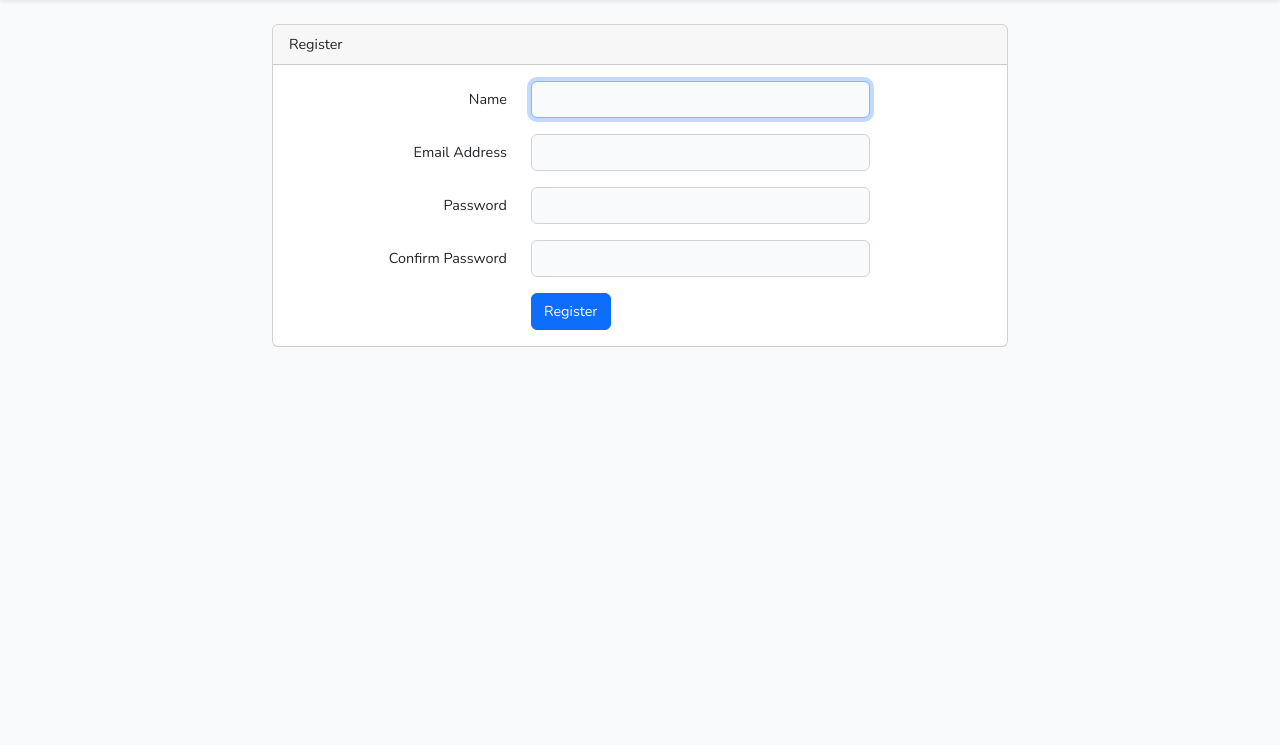
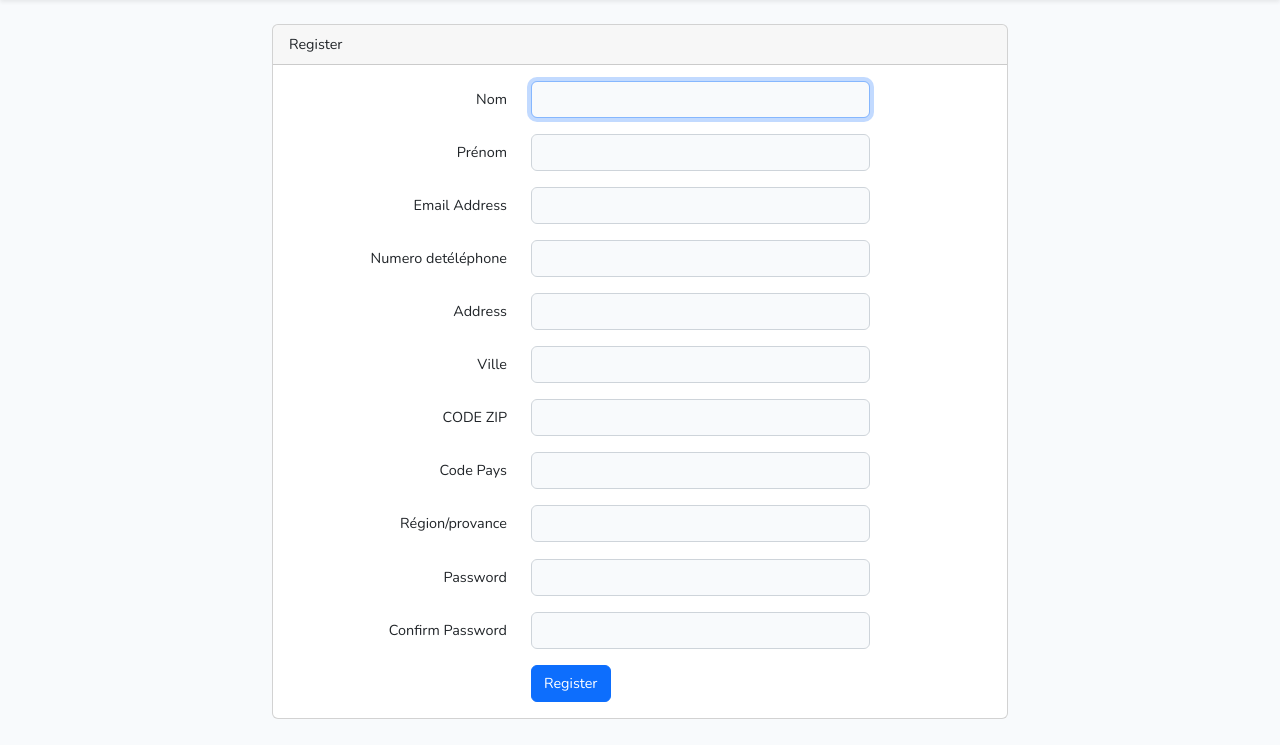
Before and after one commit to mouataz1/AUCTIONFIVE, a Laravel app: page /register in a window 1280 px wide. Shown: the part 55-800 px from the top of the page. Run offline with Laravel 9, Linux system fonts and the light colour scheme; style sheets or scripts are compiled from the project's sources.

Commit message:
registration update

```diff
--- a/app/Http/Controllers/Auth/RegisterController.php
+++ b/app/Http/Controllers/Auth/RegisterController.php
@@ -52,6 +52,13 @@ class RegisterController extends Controller
         return Validator::make($data, [
             'name' => ['required', 'string', 'max:255'],
             'email' => ['required', 'string', 'email', 'max:255', 'unique:users'],
+            'phone'=> ['required', 'string', 'max:255'],
+            'address'=> ['required', 'string', 'max:255'],
+            'lname'=> ['required', 'string', 'max:255'],
+            'city'=> ['required', 'string', 'max:255'],
+            'zip_code'=> ['required', 'string', 'max:255'],
+            'country_code'=> ['required', 'string', 'max:255'],
+            'state'=> ['required', 'string', 'max:255'],
             'password' => ['required', 'string', 'min:8', 'confirmed'],
         ]);
     }
@@ -67,6 +74,13 @@ class RegisterController extends Controller
         return User::create([
             'name' => $data['name'],
             'email' => $data['email'],
+            'phone' => $data['phone'],
+            'address' => $data['address'],
+            'lname' => $data['lname'],
+            'city' => $data['city'],
+            'zip_code' => $data['zip_code'],
+            'country_code' => $data['country_code'],
+            'state' => $data['state'],
             'password' => Hash::make($data['password']),
         ]);
     }
--- a/resources/views/auth/register.blade.php
+++ b/resources/views/auth/register.blade.php
@@ -12,12 +12,26 @@
                         @csrf
 
                         <div class="row mb-3">
-                            <label for="name" class="col-md-4 col-form-label text-md-end">{{ __('Name') }}</label>
+                            <label for="name" class="col-md-4 col-form-label text-md-end">{{ __('Nom') }}</label>
 
                             <div class="col-md-6">
                                 <input id="name" type="text" class="form-control @error('name') is-invalid @enderror" name="name" value="{{ old('name') }}" required autocomplete="name" autofocus>
 
                                 @error('name')
+                                    <span class="invalid-feedback" role="alert">
+                                        <strong>{{ $message }}</strong>
+                                    </span>
+                                @enderror
+                            </div>
+                        </div>
+
+                        <div class="row mb-3">
+                            <label for="lname" class="col-md-4 col-form-label text-md-end">{{ __('Prénom') }}</label>
+
+                            <div class="col-md-6">
+                                <input id="lname" type="text" class="form-control @error('lname') is-invalid @enderror" name="lname" value="{{ old('lname') }}" required autocomplete="lname" autofocus>
+
+                                @error('lname')
                                     <span class="invalid-feedback" role="alert">
                                         <strong>{{ $message }}</strong>
                                     </span>
@@ -32,6 +46,90 @@
                                 <input id="email" type="email" class="form-control @error('email') is-invalid @enderror" name="email" value="{{ old('email') }}" required autocomplete="email">
 
                                 @error('email')
+                                    <span class="invalid-feedback" role="alert">
+                                        <strong>{{ $message }}</strong>
+                                    </span>
+                                @enderror
+                            </div>
+                        </div>
+
+                        <div class="row mb-3">
+                            <label for="phone" class="col-md-4 col-form-label text-md-end">{{ __('Numero detéléphone') }}</label>
+
+                            <div class="col-md-6">
+                                <input id="phone" type="text" class="form-control @error('phone') is-invalid @enderror" name="phone" value="{{ old('phone') }}" required autocomplete="phone" autofocus>
+
+                                @error('phone')
+                                    <span class="invalid-feedback" role="alert">
+                                        <strong>{{ $message }}</strong>
+                                    </span>
+                                @enderror
+                            </div>
+                        </div>
+
+                        <div class="row mb-3">
+                            <label for="name" class="col-md-4 col-form-label text-md-end">{{ __('Address') }}</label>
+
+                            <div class="col-md-6">
+                                <input id="address" type="text" class="form-control @error('address') is-invalid @enderror" name="address" value="{{ old('address') }}" required autocomplete="address" autofocus>
+
+                                @error('address')
+                                    <span class="invalid-feedback" role="alert">
+                                        <strong>{{ $message }}</strong>
+                                    </span>
+                                @enderror
+                            </div>
+                        </div>
+
+                        <div class="row mb-3">
+                            <label for="city" class="col-md-4 col-form-label text-md-end">{{ __('Ville') }}</label>
+
+                            <div class="col-md-6">
+                                <input id="city" type="text" class="form-control @error('city') is-invalid @enderror" name="city" value="{{ old('city') }}" required autocomplete="city" autofocus>
+
+                                @error('city')
+                                    <span class="invalid-feedback" role="alert">
+                                        <strong>{{ $message }}</strong>
+                                    </span>
+                                @enderror
+                            </div>
+                        </div>
+
+                        <div class="row mb-3">
+                            <label for="zip_code" class="col-md-4 col-form-label text-md-end">{{ __('CODE ZIP') }}</label>
+
+                            <div class="col-md-6">
+                                <input id="zip_code" type="text" class="form-control @error('zip_code') is-invalid @enderror" name="zip_code" value="{{ old('zip_code') }}" required autocomplete="zip_code" autofocus>
+
+                                @error('zip_code')
+                                    <span class="invalid-feedback" role="alert">
+                                        <strong>{{ $message }}</strong>
+                                    </span>
+                                @enderror
+                            </div>
+                        </div>
+
+                        <div class="row mb-3">
+                            <label for="country_code" class="col-md-4 col-form-label text-md-end">{{ __('Code Pays') }}</label>
+
+                            <div class="col-md-6">
+                                <input id="country_code" type="text" class="form-control @error('country_code') is-invalid @enderror" name="country_code" value="{{ old('country_code') }}" required autocomplete="country_code" autofocus>
+
+                                @error('country_code')
+                                    <span class="invalid-feedback" role="alert">
+                                        <strong>{{ $message }}</strong>
+                                    </span>
+                                @enderror
+                            </div>
+                        </div>
+
+                        <div class="row mb-3">
+                            <label for="state" class="col-md-4 col-form-label text-md-end">{{ __('Région/provance') }}</label>
+
+                            <div class="col-md-6">
+                                <input id="state" type="text" class="form-control @error('state') is-invalid @enderror" name="state" value="{{ old('state') }}" required autocomplete="state" autofocus>
+
+                                @error('state')
                                     <span class="invalid-feedback" role="alert">
                                         <strong>{{ $message }}</strong>
                                     </span>
```
